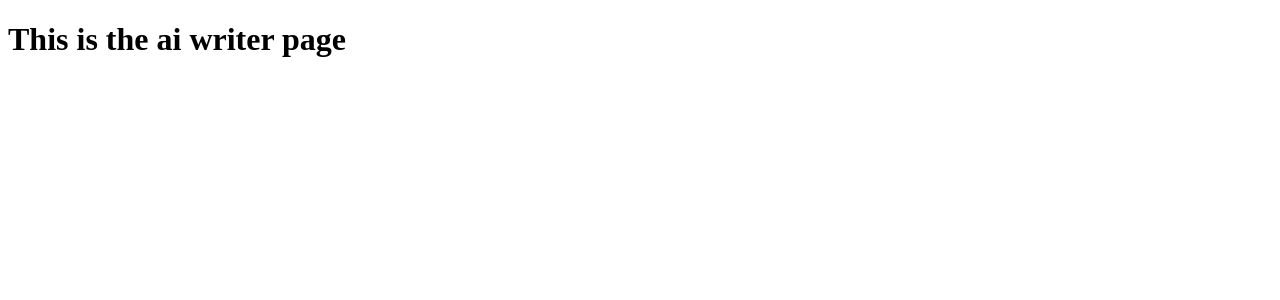
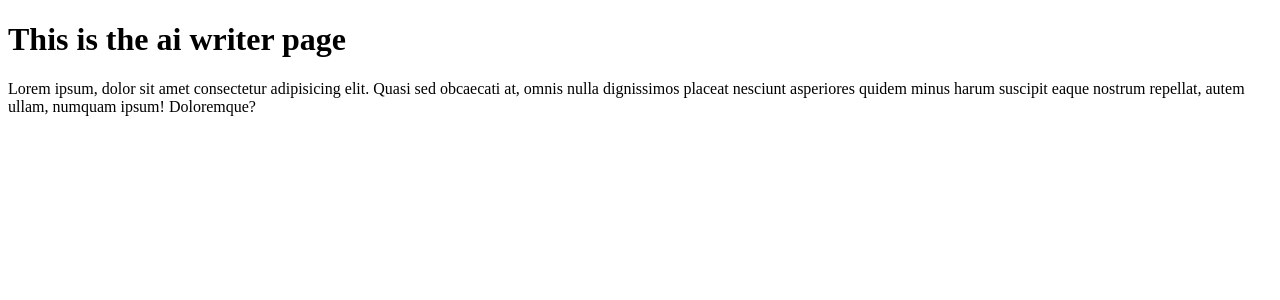
Before and after one commit to barmanb17/react, a React (Vite) app in the folder react/: page /writer in a window 1280 px wide. Shown: the top 300 px of the page. Built offline with nearby package versions, Linux system fonts and the light colour scheme.

Commit message:
lorem added

```diff
--- a/react/src/pages/Writer.jsx
+++ b/react/src/pages/Writer.jsx
@@ -4,6 +4,7 @@ const Writer = () => {
   return (
     <div>
         <h1>This is the ai writer page</h1>
+        <p>Lorem ipsum, dolor sit amet consectetur adipisicing elit. Quasi sed obcaecati at, omnis nulla dignissimos placeat nesciunt asperiores quidem minus harum suscipit eaque nostrum repellat, autem ullam, numquam ipsum! Doloremque?</p>
     </div>
   )
 }
```
